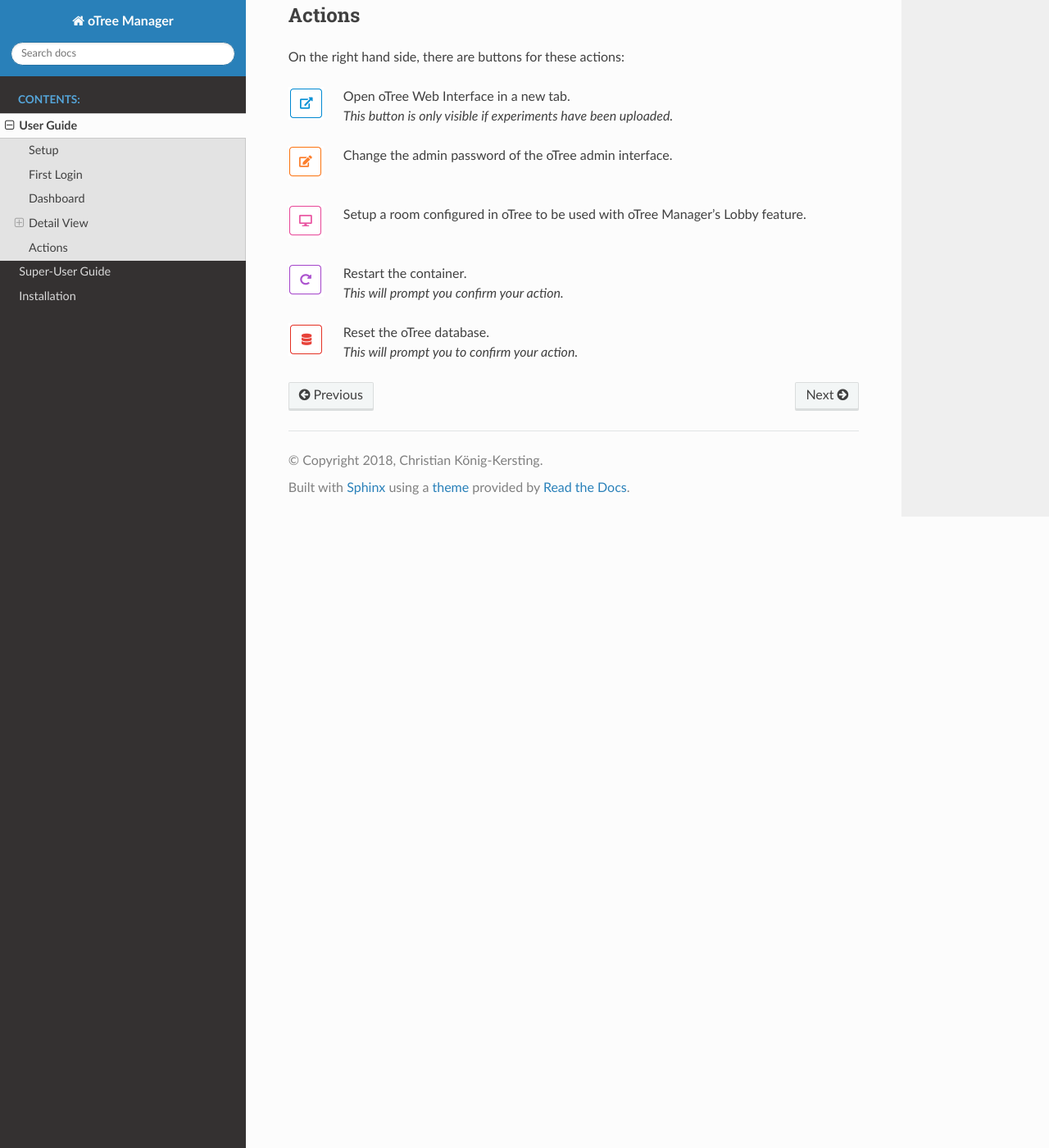
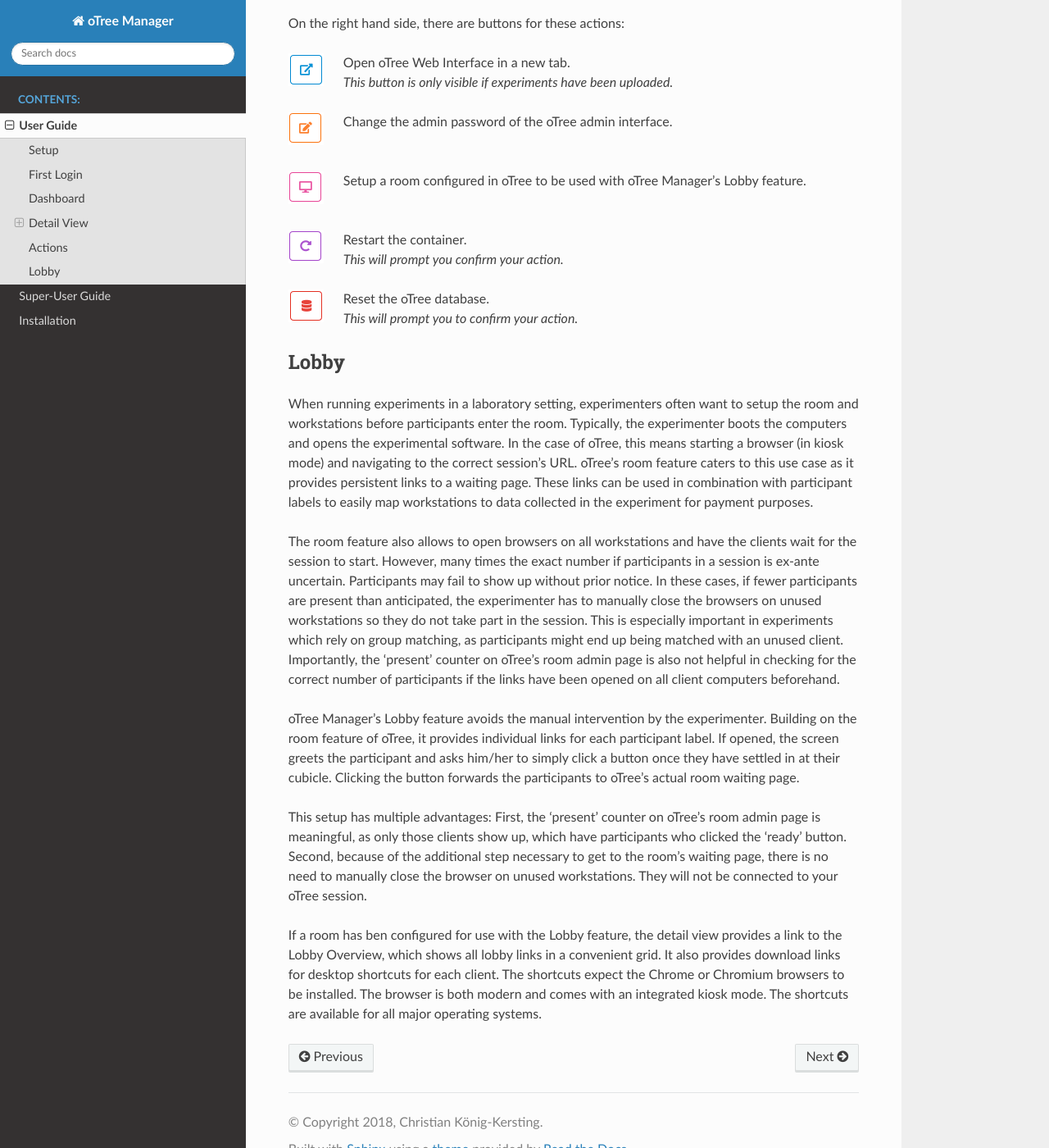
Before and after one commit to otree-manager/otree_manager, a Sphinx documentation site: the page built from docs/user.rst, in a window 1280 px wide and 1400 px high, scrolled down 3421 px. Shown: the whole window at 82% size. Built offline with Sphinx 7.4.7 and the Read the Docs theme 2.0.0, drawn with Linux system fonts in a browser that asks for light colours; some of the changed text lies outside the part shown.

Commit message:
docs updated

```diff
--- a/docs/index.rst
+++ b/docs/index.rst
@@ -11,6 +11,7 @@
 - create and manage fully independent, production-ready oTree instances
 - intuitive web interface for lab managers and experimenters
 - Heroko-ish deployment of experiments with Git
+- easy to remember URLs, no manual port configuration
 - automatic configuration of PostgreSQL, Redis, and environment variables for production
 - written in Python, built on industry standards (Docker, Dokku, Django)
 
--- a/docs/user.rst
+++ b/docs/user.rst
@@ -4,7 +4,7 @@
 Setup
 ^^^^^^^^
 As a user, ask a super-user to set up an account for you. S/he will need your name and a valid email address.
-Once the account has been created, you will receive an email asking you to set your password. After you have completed this step, you can login to the web interface.
+Once the account has been created, you will receive an email with your username. It will ask you to set your password. After you have completed this step, you can login to the web interface.
 
 First Login
 ^^^^^^^^^^^
@@ -86,3 +86,17 @@
 
 | Reset the oTree database.
 | *This will prompt you to confirm your action.*
+
+
+Lobby
+^^^^^
+
+When running experiments in a laboratory setting, experimenters often want to setup the room and workstations before participants enter the room. Typically, the experimenter boots the computers and opens the experimental software. In the case of oTree, this means starting a browser (in kiosk mode) and navigating to the correct session's URL. oTree's room feature caters to this use case as it provides persistent links to a waiting page. These links can be used in combination with participant labels to easily map workstations to data collected in the experiment for payment purposes.
+
+The room feature also allows to open browsers on all workstations and have the clients wait for the session to start. However, many times the exact number if participants in a session is ex-ante uncertain. Participants may fail to show up without prior notice. In these cases, if fewer participants are present than anticipated, the experimenter has to manually close the browsers on unused workstations so they do not take part in the session. This is especially important in experiments which rely on group matching, as participants might end up being matched with an unused client. Importantly, the 'present' counter on oTree's room admin page is also not helpful in checking for the correct number of participants if the links have been opened on all client computers beforehand.
+
+oTree Manager's Lobby feature avoids the manual intervention by the experimenter. Building on the room feature of oTree, it provides individual links for each participant label. If opened, the screen greets the participant and asks him/her to simply click a button once they have settled in at their cubicle. Clicking the button forwards the participants to oTree's actual room waiting page.
+
+This setup has multiple advantages: First, the 'present' counter on oTree's room admin page is meaningful, as only those clients show up, which have participants who clicked the 'ready' button. Second, because of the additional step necessary to get to the room's waiting page, there is no need to manually close the browser on unused workstations. They will not be connected to your oTree session.
+
+If a room has ben configured for use with the Lobby feature, the detail view provides a link to the Lobby Overview, which shows all lobby links in a convenient grid. It also provides download links for desktop shortcuts for each client. The shortcuts expect the Chrome or Chromium browsers to be installed. The browser is both modern and comes with an integrated kiosk mode. The shortcuts are available for all major operating systems.
```
Also changed, not shown: docs/admin.rst (+5 -6 lines), docs/install.rst (+9 -0 lines), docs/_static/dashboard.png, docs/_static/super_dashboard.png.
